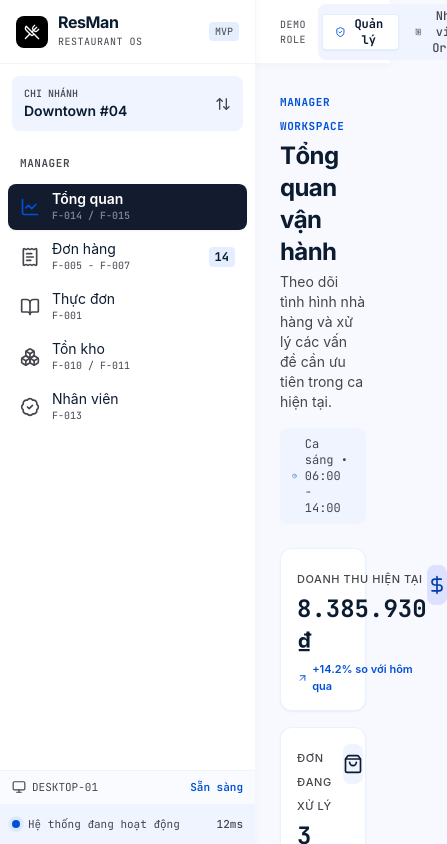
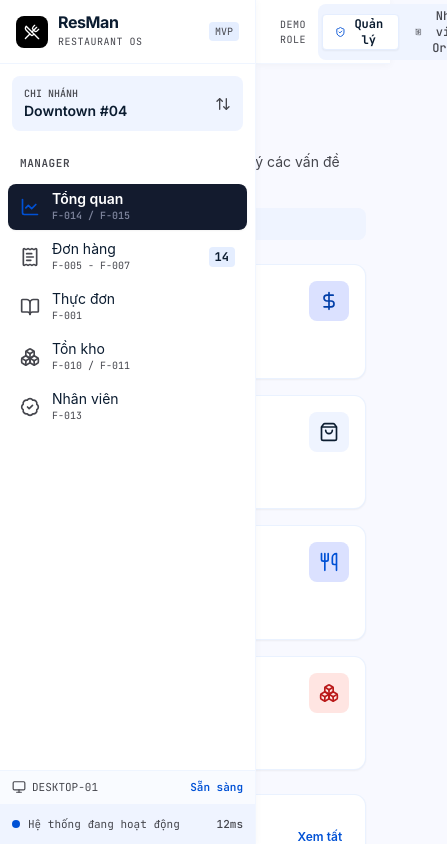
Before and after one commit to NTMHuy/ResMan, a React (Vite) app in the folder src/frontend/: page / in a window 390 px wide. Shown: the top 844 px of the page, 447 px wide, since content can reach past the window. Built offline with nearby package versions, Linux system fonts and the light colour scheme.

Commit message:
feat(ui): improve responsive application shell

```diff
--- a/src/frontend/src/App.tsx
+++ b/src/frontend/src/App.tsx
@@ -150,7 +150,7 @@
         />
       )}
 
-      <div className={`flex-1 flex flex-col min-w-0 ${isCustomer ? '' : 'pl-64'}`}>
+      <div className={`flex-1 flex flex-col min-w-0 ${isCustomer ? '' : 'lg:pl-64'}`}>
         <Header
           currentRole={currentRole}
           onRoleChange={handleRoleChange}
```
